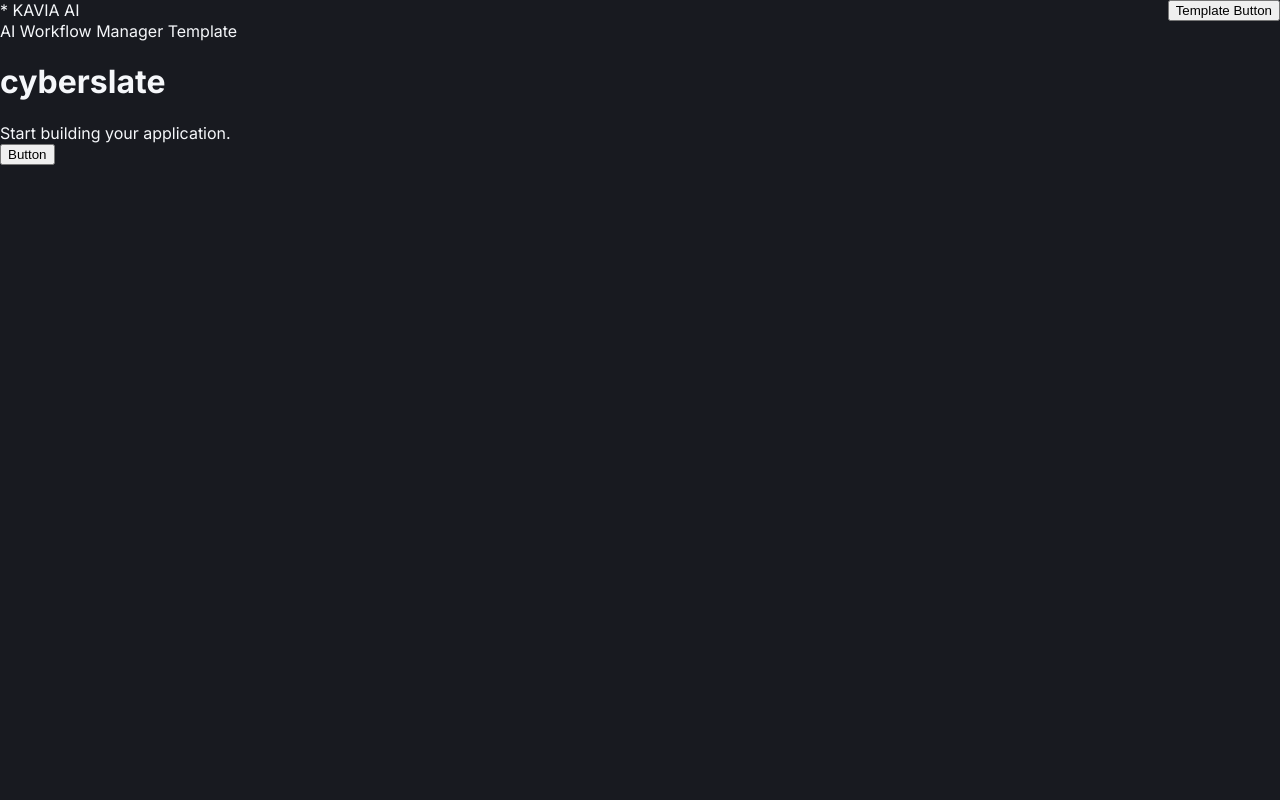
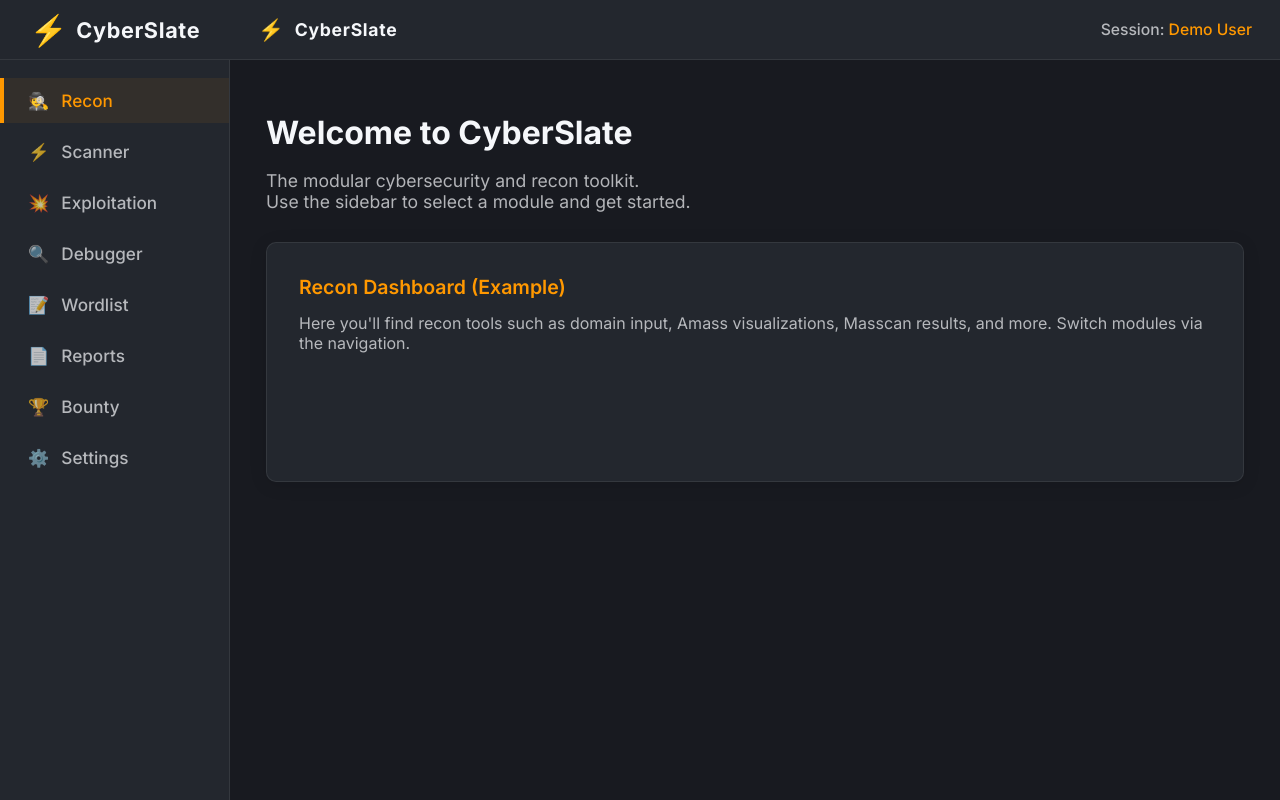
Before and after one commit to Workflow-Manager-admin/cyberslate-26714-f950833e, a React (Create React App) app in the folder cyberslate/: page / in a window 1280 px wide. Built offline with nearby package versions, Linux system fonts and the light colour scheme; the HTML template or start-up script is replaced by a standard one.

Commit message:
Auto-commit: Changes as of 2025-06-03T04:45:40.891229+00:00

```diff
--- a/cyberslate/src/App.js
+++ b/cyberslate/src/App.js
@@ -1,35 +1,79 @@
 import React from 'react';
 import './App.css';
 
+// PUBLIC_INTERFACE
 function App() {
+  const modules = [
+    { name: 'Recon', icon: '🕵️', active: true },
+    { name: 'Scanner', icon: '⚡' },
+    { name: 'Exploitation', icon: '💥' },
+    { name: 'Debugger', icon: '🔍' },
+    { name: 'Wordlist', icon: '📝' },
+    { name: 'Reports', icon: '📄' },
+    { name: 'Bounty', icon: '🏆' },
+    { name: 'Settings', icon: '⚙️' },
+  ];
+
+  // Keyboard navigation accessibility for sidebar links
+  const sidebarNavRef = React.useRef(null);
+
   return (
-    <div className="app">
-      <nav className="navbar">
-        <div className="container">
-          <div style={{ display: 'flex', justifyContent: 'space-between', width: '100%' }}>
-            <div className="logo">
-              <span className="logo-symbol">*</span> KAVIA AI
+    <div className="app-root">
+      <aside className="sidebar" aria-label="Main Navigation">
+        <div className="sidebar-logo" tabIndex={0}>
+          <span className="sidebar-logo-symbol">⚡</span>CyberSlate
+        </div>
+        <nav className="sidebar-nav" ref={sidebarNavRef}>
+          {modules.map((mod, idx) => (
+            <a
+              key={mod.name}
+              href="#"
+              className={`sidebar-link${mod.active ? ' active' : ''}`}
+              tabIndex={0}
+              aria-current={mod.active ? 'page' : undefined}
+            >
+              <span aria-hidden="true" style={{ marginRight: 12 }}>{mod.icon}</span>
+              <span>{mod.name}</span>
+            </a>
+          ))}
+        </nav>
+      </aside>
+      <div className="main-layout">
+        <header className="topbar">
+          <div className="topbar-brand">
+            <span className="topbar-accent">⚡</span>CyberSlate
+          </div>
+          <div className="topbar-session">
+            Session: <span style={{ color: 'var(--accent)' }}>Demo User</span>
+          </div>
+        </header>
+        <main className="content-area" tabIndex={0}>
+          <h1 style={{ fontWeight: 700, marginBottom: 8, fontSize: '2rem', letterSpacing: 0.01 }}>Welcome to CyberSlate</h1>
+          <p style={{ color: 'var(--text-secondary)', maxWidth: 580, fontSize: '1.1rem', marginBottom: 30 }}>
+            The modular cybersecurity and recon toolkit.<br />
+            Use the sidebar to select a module and get started.
+          </p>
+          <div>
+            {/* Placeholder for main module content */}
+            <div style={{
+              border: '1px solid var(--border-color)',
+              background: 'var(--primary-bg)',
+              color: 'var(--text-color)',
+              borderRadius: 10,
+              padding: 32,
+              minHeight: 240,
+              boxShadow: '0 3px 18px 0 rgba(0,0,0,0.11)'
+            }}>
+              <div style={{ fontSize: '1.22rem', fontWeight: 600, marginBottom: 14, color: 'var(--accent)' }}>
+                Recon Dashboard (Example)
+              </div>
+              <p style={{ color: 'var(--text-secondary)', margin: 0 }}>
+                Here you'll find recon tools such as domain input, Amass visualizations, Masscan results, and more. Switch modules via the navigation.
+              </p>
             </div>
-            <button className="btn">Template Button</button>
           </div>
-        </div>
-      </nav>
-
-      <main>
-        <div className="container">
-          <div className="hero">
-            <div className="subtitle">AI Workflow Manager Template</div>
-
-            <h1 className="title">cyberslate</h1>
-
-            <div className="description">
-              Start building your application.
-            </div>
-
-            <button className="btn btn-large">Button</button>
-          </div>
-        </div>
-      </main>
+        </main>
+      </div>
     </div>
   );
 }
```
Also changed, not shown: 1 other file (tests, documents, lock files or other folders).
